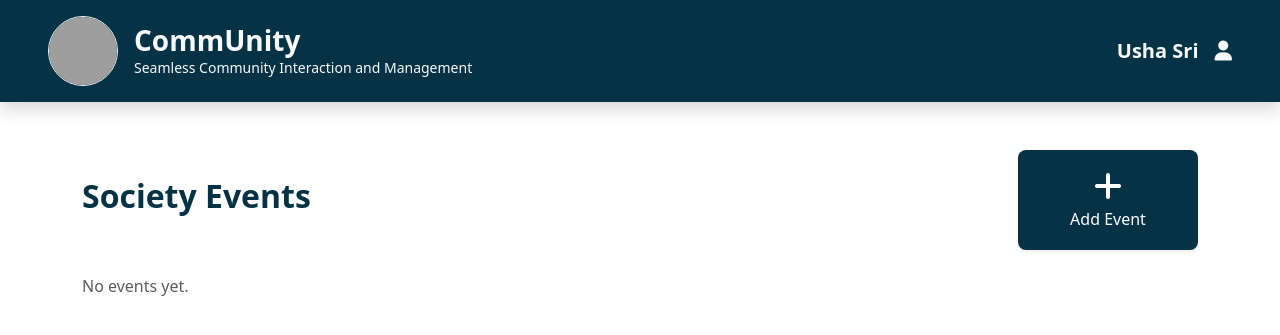
After one commit to ushasri3110/22AIE457, a Flask app: page /events in a window 1280 px wide. The commit adds this page. Shown: the top 335 px of the page. Run offline with Flask 3, Linux system fonts and the light colour scheme; a user stored in the database is signed in; some libraries are stand-ins or nearby versions; grey boxes are pictures that could not be loaded.

Commit message:
Events function added

```diff
--- a/app.py
+++ b/app.py
@@ -2,6 +2,8 @@ from flask import Flask, render_template, request, redirect, url_for, flash, ses
 from flask_sqlalchemy import SQLAlchemy
 from werkzeug.security import generate_password_hash, check_password_hash
 from datetime import datetime
+from werkzeug.utils import secure_filename
+import os
 
 app = Flask(__name__)
 app.secret_key = "ushasri3110"
@@ -9,6 +11,7 @@ app.secret_key = "ushasri3110"
 # Database Configuration
 app.config["SQLALCHEMY_DATABASE_URI"] = "sqlite:///users.db"
 app.config["SQLALCHEMY_TRACK_MODIFICATIONS"] = False
+app.config["UPLOAD_FOLDER"] = "static/uploads"
 db = SQLAlchemy(app)
 
 #Models
@@ -31,6 +34,12 @@ class Notice(db.Model):
     message = db.Column(db.Text, nullable=False)
     created_at = db.Column(db.DateTime, default=datetime.utcnow)
     admin_id = db.Column(db.Integer, db.ForeignKey("user.id"))
+class Event(db.Model):
+    id = db.Column(db.Integer, primary_key=True)
+    title = db.Column(db.String(150), nullable=False)
+    description = db.Column(db.Text, nullable=False)
+    image_path = db.Column(db.String(200), nullable=True)
+    created_at = db.Column(db.DateTime, default=db.func.current_timestamp())
 
 # Home page
 @app.route("/")
@@ -71,6 +80,37 @@ def signup():
 
     return render_template("signup.html")
 
+# Events Route
+@app.route("/events", methods=["GET", "POST"])
+def events():
+    if "user_id" not in session:
+        flash("Please log in first.", "warning")
+        return redirect(url_for("login"))
+
+    role = session.get("user_role")
+
+    if request.method == "POST" and role == "admin":
+        title = request.form["title"]
+        description = request.form["description"]
+        image = request.files.get("image")
+
+        image_path = None
+        if image and image.filename != "":
+            filename = secure_filename(image.filename)
+            save_path = os.path.join(app.config["UPLOAD_FOLDER"], filename)
+            image.save(save_path)
+            image_path = filename
+
+        new_event = Event(title=title, description=description, image_path=image_path)
+        db.session.add(new_event)
+        db.session.commit()
+        flash("Event added successfully!", "success")
+        return redirect(url_for("events"))
+
+    events = Event.query.order_by(Event.created_at.desc()).all()
+    return render_template("events.html", events=events, role=role)
+
+#Notices Route
 @app.route("/notices", methods=["GET", "POST"])
 def notices():
     if "user_id" not in session:
--- a/templates/dashboard.html
+++ b/templates/dashboard.html
@@ -23,12 +23,14 @@
         </div>
 
         <div class="d-flex flex-row gap-4">
+            <a href="{{ url_for('events') }}" class="text-decoration-none">
             <div class="card text-center shadow-lg border-info" style="width: 250px; height: 180px">
                 <div class="card-body d-flex flex-column justify-content-center align-items-center cursor-pointer">
                     <i class="fa-solid fa-calendar-days fa-2x mb-2 text-info"></i>
                     <h5 class="card-title">Events</h5>
                 </div>
             </div>
+            </a>
         </div>
     </div>
 </div>
--- /dev/null
+++ b/templates/events.html
@@ -0,0 +1,82 @@
+{% extends "header.html" %} {% block content %}
+
+<div class="container my-5">
+  <div class="d-flex justify-content-between align-items-center mb-4">
+    <h2 class="fw-bold text-cyan-950">Society Events</h2>
+
+    {% if role == 'admin' %}
+    <!-- Add Event Button -->
+    <div
+      class="bg-cyan-950 shadow-sm border-0 text-white cursor-pointer rounded-3 d-flex flex-column justify-content-center align-items-center"
+      style="width: 180px; height: 100px; cursor: pointer" data-bs-toggle="modal" data-bs-target="#addEventModal">
+      <div class="d-flex flex-column justify-content-center align-items-center">
+        <i class="fa-solid fa-plus fa-2x mb-2"></i>
+        <h6 class="m-0">Add Event</h6>
+      </div>
+    </div>
+    {% endif %}
+  </div>
+
+  <!-- Modal for Adding Event -->
+  {% if role == 'admin' %}
+  <div class="modal fade" id="addEventModal" tabindex="-1" aria-labelledby="addEventModalLabel" aria-hidden="true">
+    <div class="modal-dialog">
+      <div class="modal-content shadow-lg border-0">
+        <div class="modal-header bg-cyan-950 text-white">
+          <h5 class="modal-title" id="addEventModalLabel">Add New Event</h5>
+          <button type="button" class="btn-close btn-close-white" data-bs-dismiss="modal" aria-label="Close"></button>
+        </div>
+        <form method="POST" action="{{ url_for('events') }}" enctype="multipart/form-data">
+          <div class="modal-body">
+            <div class="mb-3">
+              <label for="title" class="form-label">Event Title</label>
+              <input type="text" class="form-control" id="title" name="title" placeholder="Enter event title"
+                required />
+            </div>
+            <div class="mb-3">
+              <label for="description" class="form-label">Event Description</label>
+              <textarea class="form-control" id="description" name="description" rows="4"
+                placeholder="Enter event details" required></textarea>
+            </div>
+            <div class="mb-3">
+              <label for="image" class="form-label">Event Image</label>
+              <input type="file" class="form-control" id="image" name="image" accept="image/*" />
+            </div>
+          </div>
+          <div class="modal-footer">
+            <button type="button" class="btn btn-outline-secondary" data-bs-dismiss="modal">
+              Cancel
+            </button>
+            <button type="submit" class="px-5 py-2 rounded-3 text-light bg-cyan-950 fw-bold border-0">Post Event</button>
+          </div>
+        </form>
+      </div>
+    </div>
+  </div>
+  {% endif %}
+
+  <!-- Event List -->
+  <div class="row">
+    {% for event in events %}
+    <div class="col-md-4 mb-4">
+      <div class="card shadow-sm border-info">
+        {% if event.image_path %}
+        <img src="{{ url_for('static', filename='uploads/' + event.image_path) }}" class="card-img-top"
+          style="height: 200px; object-fit: cover" />
+        {% endif %}
+        <div class="card-body">
+          <h5 class="card-title text-info">{{ event.title }}</h5>
+          <p class="card-text">{{ event.description }}</p>
+          <p class="text-muted small mb-0">
+            Posted on {{ event.created_at.strftime('%d %B %Y, %I:%M %p') }}
+          </p>
+        </div>
+      </div>
+    </div>
+    {% else %}
+    <p class="text-muted">No events yet.</p>
+    {% endfor %}
+  </div>
+</div>
+
+{% endblock %}
```
Also changed, not shown: README.md (added), instance/users.db (deleted), static/uploads/2150765785.jpg (added).
